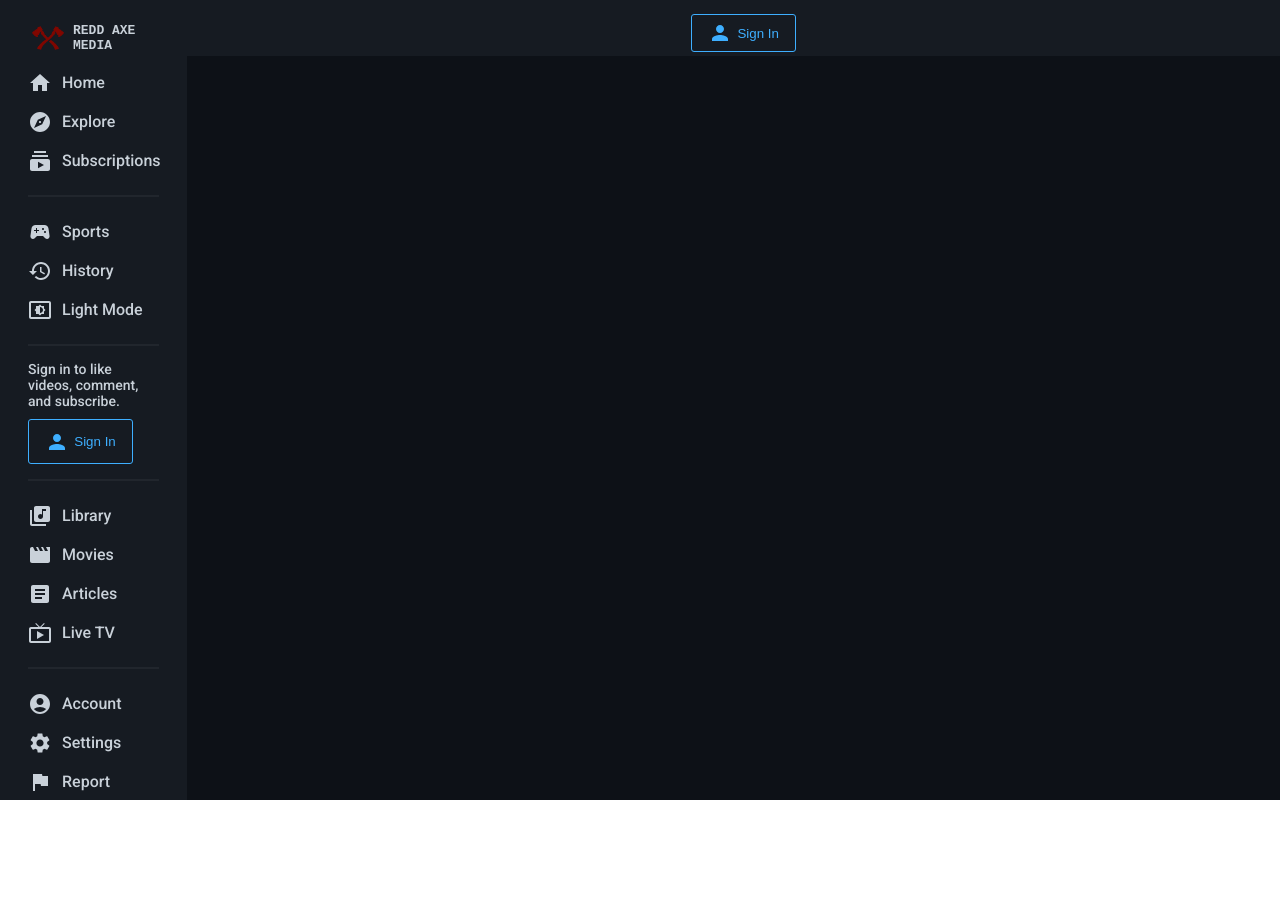
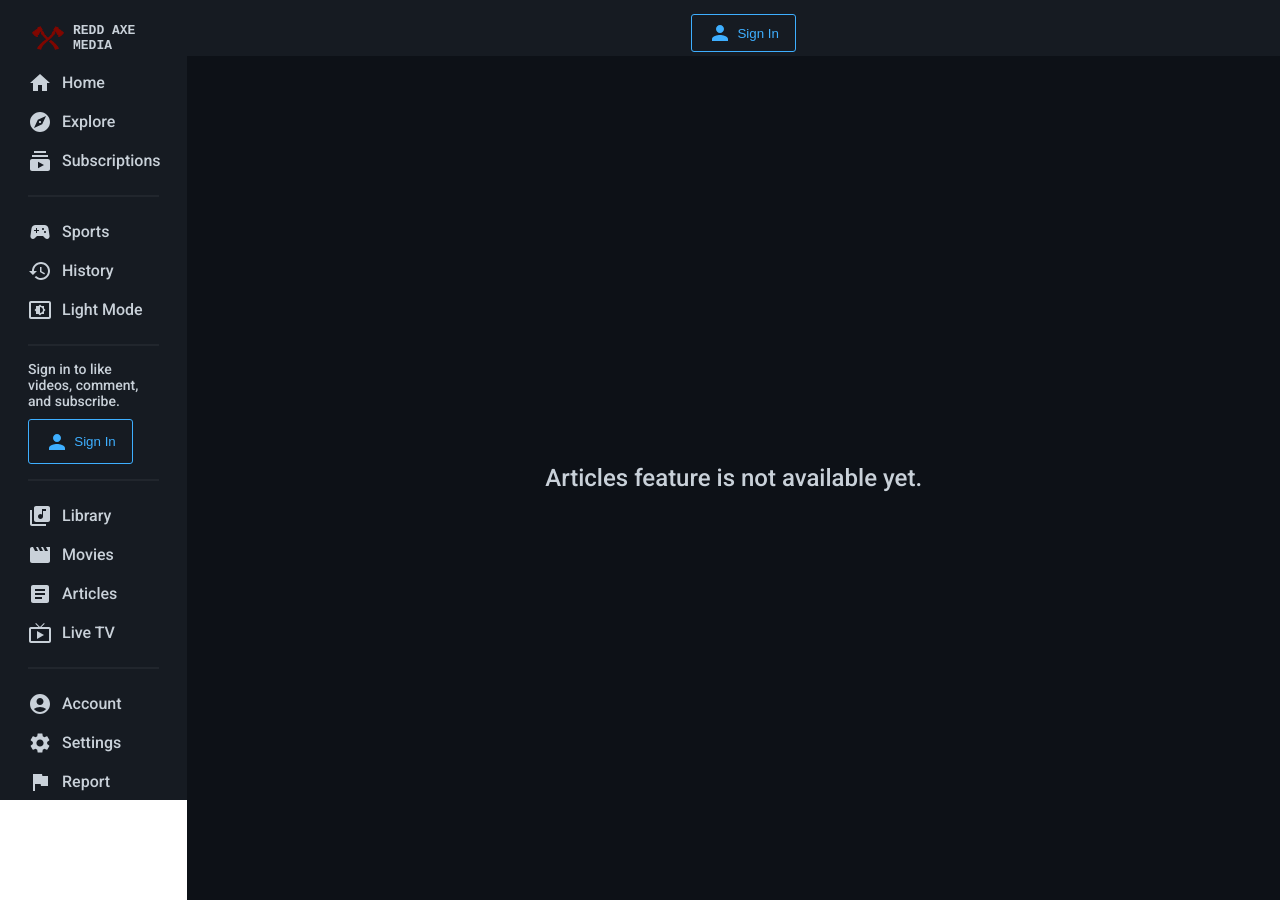
Before and after one commit to BlessingLuphahla/Redd-Tube, a React (Vite) app: page /articles in a window 1280 px wide. Before the commit the page ends 800 px from the top, so only its background shows below. Built offline with nearby package versions, Linux system fonts and the light colour scheme; no server answers.

Commit message:
unavailable features update

```diff
--- a/src/App.jsx
+++ b/src/App.jsx
@@ -15,6 +15,11 @@ import PrivPolicy from "./components/PrivPolicy";
 import { useDispatch, useSelector } from "react-redux";
 import axios from "axios";
 import { setReduxTheme } from "./redux/userSlice";
+import History from "./components/History";
+import Sports from "./components/Sports";
+import Library from "./components/Library";
+import Articles from "./components/Articles";
+import Movies from "./components/Movies";
 
 const Container = styled.div`
   display: flex;
@@ -54,6 +59,13 @@ const AppRoutes = () => {
           <Route path="settings" element={<Settings />} />
           <Route path="contact-developer" element={<ContactDeveloper />} />
           <Route path="terms-and-conditions" element={<TermsAndConditions />} />
+
+          {/* New Routes */}
+          <Route path="history" element={<History />} />
+          <Route path="sports" element={<Sports />} />
+          <Route path="library" element={<Library />} />
+          <Route path="articles" element={<Articles />} />
+          <Route path="movies" element={<Movies />} />
         </Route>
       </Routes>
     </Wrapper>
--- /dev/null
+++ b/src/components/Articles.jsx
@@ -0,0 +1,27 @@
+import styled from "styled-components";
+
+const Container = styled.div`
+  display: flex;
+  justify-content: center;
+  align-items: center;
+  height: 100vh;
+  font-size: 24px;
+  color: ${({ theme }) => theme.text};
+`;
+
+/**
+ * Articles component
+ *
+ * This component is a placeholder for the Articles feature.
+ * It currently displays a message that the feature is not available yet.
+ */
+const Articles = () => {
+  return (
+    <Container>
+      {/* Display a placeholder message */}
+      Articles feature is not available yet.
+    </Container>
+  );
+};
+
+export default Articles;
--- /dev/null
+++ b/src/components/History.jsx
@@ -0,0 +1,16 @@
+import styled from "styled-components";
+
+const Container = styled.div`
+  display: flex;
+  justify-content: center;
+  align-items: center;
+  height: 100vh;
+  font-size: 24px;
+  color: ${({ theme }) => theme.text};
+`;
+
+const History = () => {
+  return <Container>History feature is not available yet.</Container>;
+};
+
+export default History;
--- /dev/null
+++ b/src/components/Library.jsx
@@ -0,0 +1,16 @@
+import styled from "styled-components";
+
+const Container = styled.div`
+  display: flex;
+  justify-content: center;
+  align-items: center;
+  height: 100vh;
+  font-size: 24px;
+  color: ${({ theme }) => theme.text};
+`;
+
+const Library = () => {
+  return <Container>Library feature is not available yet.</Container>;
+};
+
+export default Library;
--- a/src/components/Menu.jsx
+++ b/src/components/Menu.jsx
@@ -157,7 +157,11 @@ function Menu({ handleSetTheme, theme, isMobile, handleMenuToggle }) {
   return (
     <Container>
       <Wrapper>
-        <Link to="/" style={{ textDecoration: "none" }}>
+        <Link
+          to="/"
+          style={{ textDecoration: "none" }}
+          onClick={handleMenuToggle}
+        >
           <Logo isMobile={isMobile}>
             <Img src={LogoImg} alt="logo" />
             REDD Axe MEDIA
@@ -194,14 +198,26 @@ function Menu({ handleSetTheme, theme, isMobile, handleMenuToggle }) {
           </Item>
         </Link>
         <Hr />
+        <Link
+          to="/sports"
+          style={{ textDecoration: "none" }}
+          onClick={handleMenuToggle}
+        >
           <Item>
             <SportsEsportsIcon />
             Sports
           </Item>
+        </Link>
+        <Link
+          to="/history"
+          style={{ textDecoration: "none" }}
+          onClick={handleMenuToggle}
+        >
           <Item>
             <HistoryIcon />
             History
           </Item>
+        </Link>
         <Item onClick={toggleTheme}>
           <SettingsBrightnessIcon />
           {theme === LightTheme ? "Dark Mode" : "Light Mode"}
@@ -251,18 +267,36 @@ function Menu({ handleSetTheme, theme, isMobile, handleMenuToggle }) {
           </Link>
         )}
         {!currentUser ? <Hr /> : <br />}
+        <Link
+          to="/library"
+          style={{ textDecoration: "none" }}
+          onClick={handleMenuToggle}
+        >
           <Item>
             <LibraryMusicIcon />
             Library
           </Item>
+        </Link>
+        <Link
+          to="/movies"
+          style={{ textDecoration: "none" }}
+          onClick={handleMenuToggle}
+        >
           <Item>
             <MovieIcon />
             Movies
           </Item>
+        </Link>
+        <Link
+          to="/articles"
+          style={{ textDecoration: "none" }}
+          onClick={handleMenuToggle}
+        >
           <Item>
             <ArticleIcon />
             Articles
           </Item>
+        </Link>
         <Item>
           <LiveTvIcon />
           Live TV
--- /dev/null
+++ b/src/components/Movies.jsx
@@ -0,0 +1,16 @@
+import styled from "styled-components";
+
+const Container = styled.div`
+  display: flex;
+  justify-content: center;
+  align-items: center;
+  height: 100vh;
+  font-size: 24px;
+  color: ${({ theme }) => theme.text};
+`;
+
+const Movies = () => {
+  return <Container>Movies feature is not available yet.</Container>;
+};
+
+export default Movies;
--- /dev/null
+++ b/src/components/Sports.jsx
@@ -0,0 +1,16 @@
+import styled from "styled-components";
+
+const Container = styled.div`
+  display: flex;
+  justify-content: center;
+  align-items: center;
+  height: 100vh;
+  font-size: 24px;
+  color: ${({ theme }) => theme.text};
+`;
+
+const Sports = () => {
+  return <Container>Sports feature is not available yet.</Container>;
+};
+
+export default Sports;
```
Also changed, not shown: src/components/MobileMenu.jsx (deleted, +0 -11 lines). Lines whose indentation alone changed are shown as unchanged.
